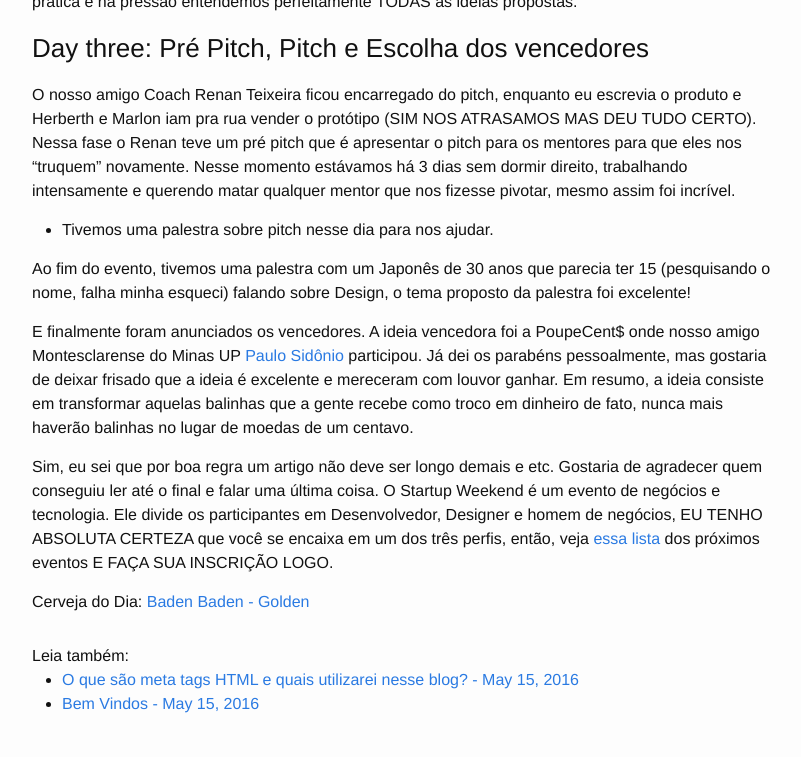
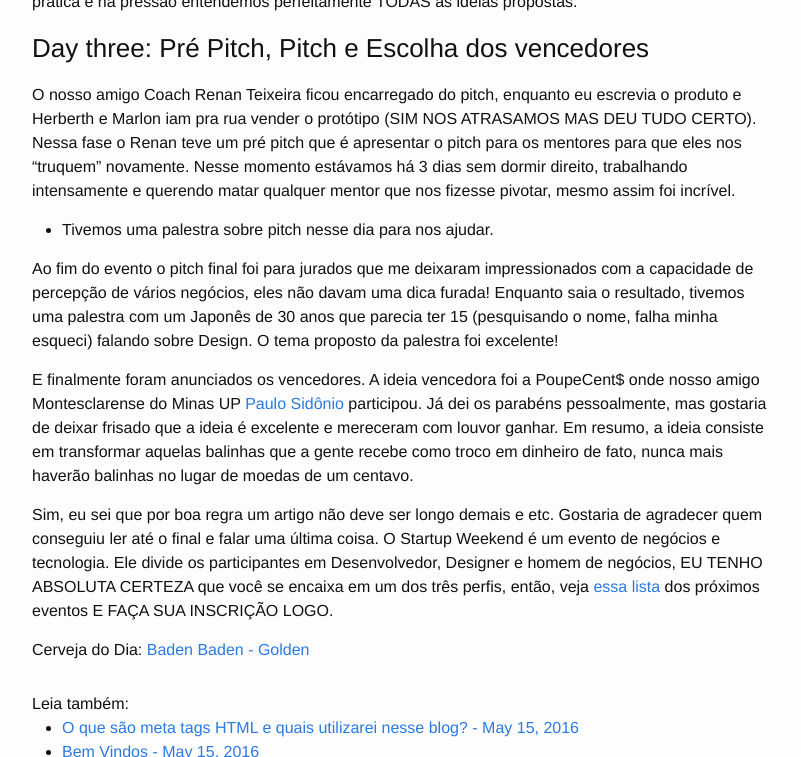
Before and after one commit to FpereraMaia/FpereraMaia.github.io, a Jekyll site: the page built from _posts/2016-05-23-startup-weekend-um-novo-compromisso-#swudi.markdown, in a window 1280 px wide and 900 px high, scrolled down 2133 px, cut to the strip 0-757 px from the top of the window. Shown: the whole strip, without its empty margins (238-1039 px from the left). Built offline with Jekyll 4.4.1, drawn with Linux system fonts in a browser that asks for light colours; comment, search, counter and statistics services are not loaded.

Commit message:
melhoand texto

```diff
--- a/_posts/2016-05-23-startup-weekend-um-novo-compromisso-#swudi.markdown
+++ b/_posts/2016-05-23-startup-weekend-um-novo-compromisso-#swudi.markdown
@@ -52,7 +52,7 @@ O nosso amigo Coach Renan Teixeira ficou encarregado do pitch, enquanto eu escre
 
 - Tivemos uma palestra sobre pitch nesse dia para nos ajudar.
 
-Ao fim do evento, tivemos uma palestra com um Japonês de 30 anos que parecia ter 15 (pesquisando o nome, falha minha esqueci) falando sobre Design, o tema proposto da palestra foi excelente!
+Ao fim do evento o pitch final foi para jurados que me deixaram impressionados com a capacidade de percepção de vários negócios, eles não davam uma dica furada! Enquanto saia o resultado, tivemos uma palestra com um Japonês de 30 anos que parecia ter 15 (pesquisando o nome, falha minha esqueci) falando sobre Design. O tema proposto da palestra foi excelente!
 
 E finalmente foram anunciados os vencedores. A ideia vencedora foi a PoupeCent$ onde nosso amigo Montesclarense do Minas UP [Paulo Sidônio](https://www.facebook.com/paulohenrique.martins.921) participou. Já dei os parabéns pessoalmente, mas gostaria de deixar frisado que a ideia é excelente e mereceram com louvor ganhar. Em resumo, a ideia consiste em transformar aquelas balinhas que a gente recebe como troco em dinheiro de fato, nunca mais haverão balinhas no lugar de moedas de um centavo.
 
```
Also changed, not shown: 4 other files.
